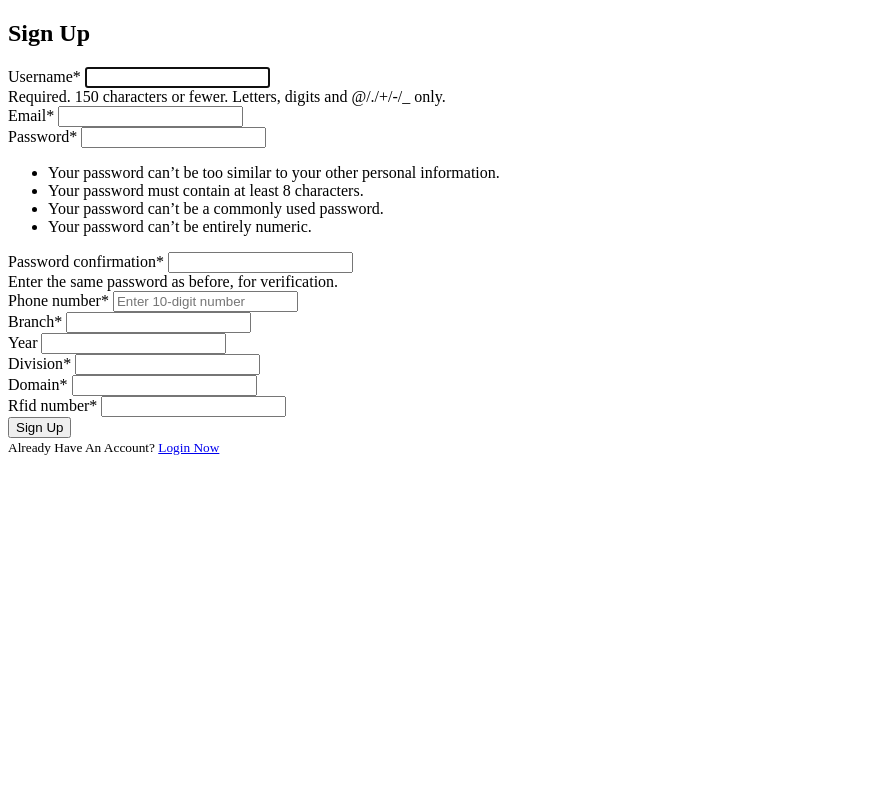
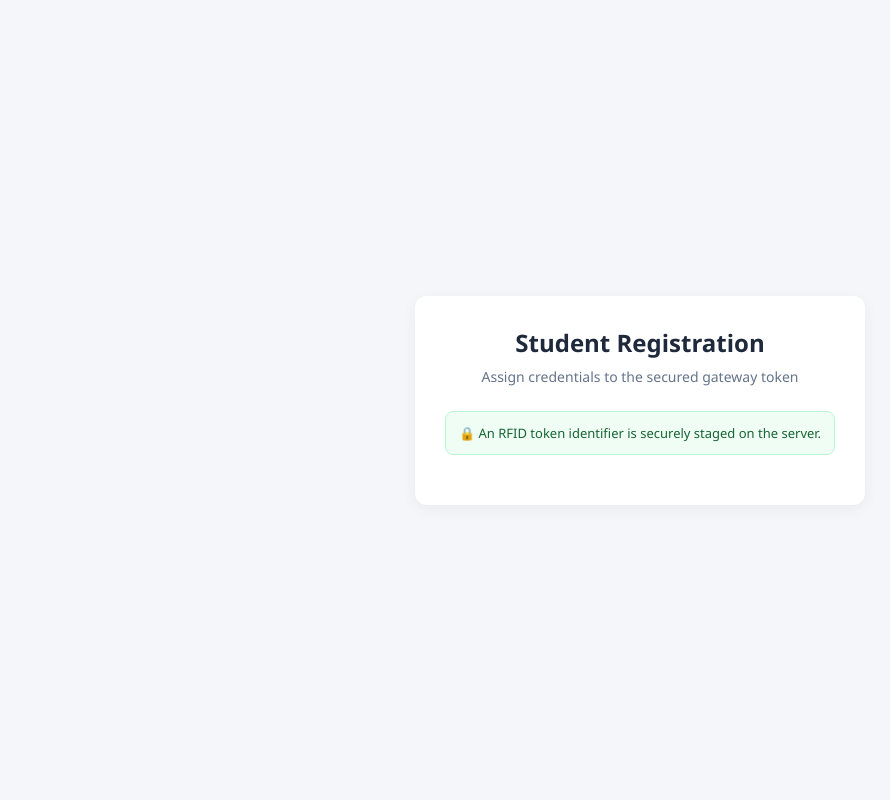
Before and after one commit to prab-hector/PJT_3, a Django app: template users/templates/users/register.html in a window 1280 px wide. Shown: the whole page, without its empty margins (0-890 px from the left). Run offline with Django 5.2, Linux system fonts and the light colour scheme; the template is opened without the code that fills it: values that come from a table or form of the project are taken from there, others are empty; parts of the project's set-up code (start-up, migrations or seed data) failed here and were passed over; some libraries are stand-ins or nearby versions.

Commit message:
server woking but data not coming

```diff
--- a/rfid_pjt/urls.py
+++ b/rfid_pjt/urls.py
@@ -14,12 +14,19 @@ Including another URLconf
     1. Import the include() function: from django.urls import include, path
     2. Add a URL to urlpatterns:  path('blog/', include('blog.urls'))
 """
-
 from django.contrib import admin
 from django.urls import path, include
-from users.views import home_dashboard, register
+from rfid_datacoming.views import process_rfid  # Direct cross-app view import
 
 urlpatterns = [
+    # Django Administrative Panel Portal
     path('admin/', admin.site.urls),
+
+    # 1. HARDWARE GATEWAY ENDPOINT
+    # Target URL for ESP32: https://nli.pythonanywhere.com/api/rfid/process/
+    path('api/rfid/process/', process_rfid, name='api-rfid-process'),
+
+    # 2. WEB USER DASHBOARD INTERFACES
+    # Automatically hooks up all paths configured within the users app folder
     path('', include('users.urls')),
 ]
--- a/users/forms.py
+++ b/users/forms.py
@@ -18,21 +18,30 @@ class UserRegisterForm(UserCreationForm):
     )
 
     branch = forms.CharField(required=True, max_length=30)
-    year = forms.CharField(required=False, max_length=30)
+    year = forms.CharField(required=True, max_length=30, initial="First Year")
     division = forms.CharField(required=True, max_length=20)
     domain = forms.CharField(required=True, max_length=30)
-    rfid_number = forms.CharField(required=True, max_length=8)
 
     class Meta:
         model = User
         fields = ['username', 'email']
 
+    # Custom initializer to securely inject the RFID token from the view layer
+    def __init__(self, *args, **kwargs):
+        self.rfid_number = kwargs.pop('rfid_number', None)
+        super().__init__(*args, **kwargs)
+
     def save(self, commit=True):
         user = super().save(commit=False)
         user.email = self.cleaned_data['email']
+
         if commit:
             user.save()
-            # Automatically link and create the profile data into the Teammates table
+
+            if not self.rfid_number:
+                raise forms.ValidationError("No active hardware RFID staging session found.")
+
+            # Commit metadata to database along with the hidden token string
             Teammates.objects.create(
                 author=user,
                 name=user.username,
@@ -40,6 +49,7 @@ class UserRegisterForm(UserCreationForm):
                 branch=self.cleaned_data['branch'],
                 phone_number=self.cleaned_data['phone_number'],
                 year=self.cleaned_data['year'],
-                rfid_number=self.cleaned_data['rfid_number']
+                rfid_number=self.rfid_number  # Injected securely behind the scenes
             )
+
         return user
--- a/users/templates/users/register.html
+++ b/users/templates/users/register.html
@@ -3,38 +3,131 @@
 <head>
     <meta charset="UTF-8">
     <meta name="viewport" content="width=device-width, initial-scale=1.0">
-    <title>Sign Up</title>
-    <link class="stylesheet" href="https://cdn.jsdelivr.net/npm/bootstrap@4.6.2/dist/css/bootstrap.min.css">
+    <title>Secure Student Registration</title>
+    <style>
+        * {
+            box-sizing: border-box;
+            margin: 0;
+            padding: 0;
+            font-family: 'Segoe UI', Tahoma, Geneva, Verdana, sans-serif;
+        }
+
+        body {
+            background-color: #f4f6f9;
+            display: flex;
+            justify-content: center;
+            align-items: center;
+            min-height: 100vh;
+        }
+
+        .registration-container {
+            background: #ffffff;
+            padding: 30px;
+            border-radius: 12px;
+            box-shadow: 0 4px 15px rgba(0, 0, 0, 0.05);
+            width: 100%;
+            max-width: 450px;
+        }
+
+        .header {
+            text-align: center;
+            margin-bottom: 25px;
+        }
+
+        .header h2 {
+            color: #1e293b;
+            font-size: 24px;
+            margin-bottom: 8px;
+        }
+
+        .header p {
+            color: #64748b;
+            font-size: 14px;
+        }
+
+        .status-alert {
+            background-color: #f0fdf4;
+            border: 1px solid #bbf7d0;
+            color: #166534;
+            padding: 12px;
+            border-radius: 8px;
+            font-size: 13px;
+            text-align: center;
+            margin-bottom: 20px;
+            font-weight: 500;
+        }
+
+        .form-group {
+            margin-bottom: 18px;
+        }
+
+        label {
+            display: block;
+            margin-bottom: 6px;
+            color: #334155;
+            font-size: 14px;
+            font-weight: 600;
+        }
+
+        input[type="text"], select {
+            width: 100%;
+            padding: 10px 12px;
+            border: 1px solid #cbd5e1;
+            border-radius: 6px;
+            font-size: 14px;
+            color: #1e293b;
+            transition: border-color 0.2s;
+        }
+
+        input[type="text"]:focus, select:focus {
+            outline: none;
+            border-color: #3b82f6;
+        }
+
+        button {
+            width: 100%;
+            background-color: #2563eb;
+            color: white;
+            border: none;
+            padding: 12px;
+            font-size: 16px;
+            font-weight: 600;
+            border-radius: 6px;
+            cursor: pointer;
+            transition: background-color 0.2s;
+            margin-top: 10px;
+        }
+
+        button:hover {
+            background-color: #1d4ed8;
+        }
+
+        .footer-link {
+            text-align: center;
+            margin-top: 15px;
+        }
+
+        .footer-link a {
+            color: #64748b;
+            font-size: 13px;
+            text-decoration: none;
+        }
+
+        .footer-link a:hover {
+            text-decoration: underline;
+        }
+    </style>
 </head>
-<body class="bg-light">
+<body>
 
-    {% load crispy_forms_tags %}
-
-    <div class="container mt-5">
-        <div class="row justify-content-center">
-            <div class="col-md-6">
-                <div class="card p-4 shadow-sm bg-white">
-                    <div class="card-body">
-                        <h2 class="card-title text-center mb-4 text-dark font-weight-bold">Sign Up</h2>
-
-                        <form method="POST">
-                            {% csrf_token %}
-                            {{ form|crispy }}
-                            <div class="form-group mt-4">
-                                <button class="btn btn-outline-info btn-block w-100" type="submit">Sign Up</button>
-                            </div>
-                        </form>
-
-                        <div class="border-top pt-3 mt-3 text-center">
-                            <small class="text-muted">
-                                Already Have An Account? <a class="ml-2 text-info text-decoration-none" href="#">Login Now</a>
-                            </small>
-                        </div>
-                    </div>
-                </div>
-            </div>
-        </div>
+<div class="registration-container">
+    <div class="header">
+        <h2>Student Registration</h2>
+        <p>Assign credentials to the secured gateway token</p>
     </div>
 
-</body>
-</html>
+    <div class="status-alert">
+        🔒 An RFID token identifier is securely staged on the server.
+    </div>
+
+    <form id="studentRegister
--- a/users/urls.py
+++ b/users/urls.py
@@ -1,9 +1,12 @@
 from django.urls import path
 from . import views
-from rfid_datacoming.views import process_rfid
 
 urlpatterns = [
-    path('',views.home_dashboard, name = 'homepg'),
-    path('register/',views.register,name = 'register'),
-    path('api/rfid/process/', process_rfid, name='api-rfid-process'),
+    # Main landing page dashboard view tracking real-time logs
+    # URL: https://nli.pythonanywhere.com/
+    path('', views.home_dashboard, name='homepg'),
+
+    # Secure blind student data entry onboarding portal
+    # URL: https://nli.pythonanywhere.com/register/
+    path('register/', views.register, name='register'),
 ]
```
Also changed, not shown: rfid_datacoming/views.py (+119 -44 lines), users/views.py (+26 -9 lines).
